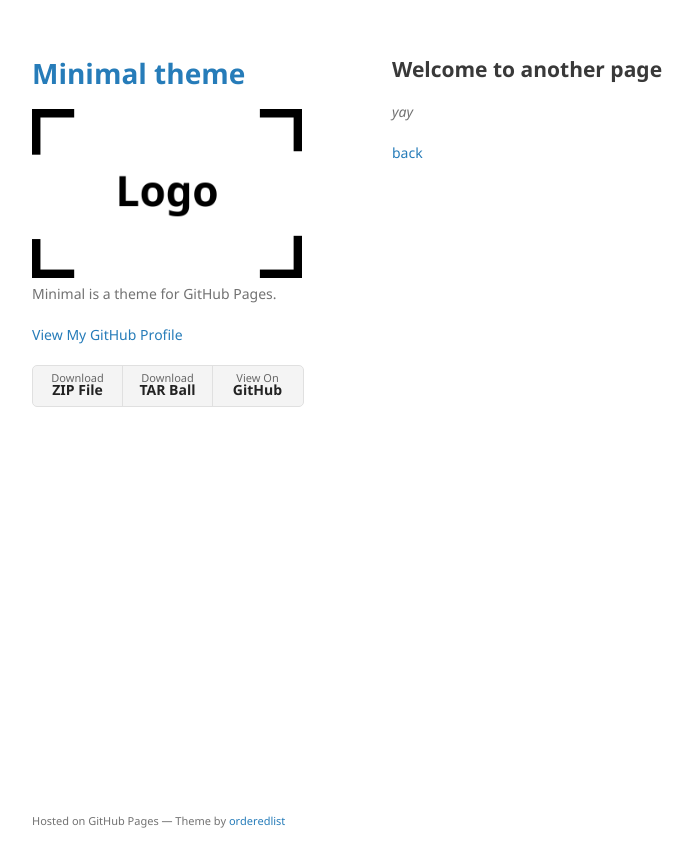
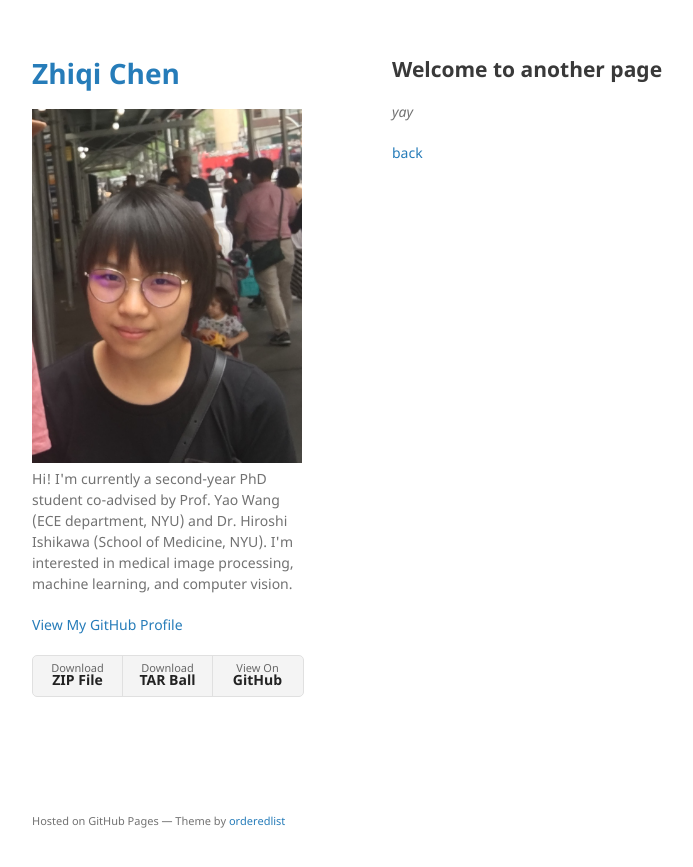
Before and after one commit to zhiqiiiiiii/zhiqiiiiiii.github.io, a Jekyll site: the page built from another-page.md, in a window 1280 px wide. Shown: the top 867 px of the page, without its empty margins (178-871 px from the left). Built offline with Jekyll 4.4.1, drawn with Linux system fonts in a browser that asks for light colours; our own code applies the rules of GitHub Pages for plain Markdown files.

Commit message:
change theme

```diff
--- a/_config.yml
+++ b/_config.yml
@@ -1,6 +1,8 @@
-title: Minimal theme
-logo: /assets/img/logo.png
-description: Minimal is a theme for GitHub Pages.
+title: Zhiqi Chen
+logo: /assets/img/headshot.JPG
+description: Hi! I'm currently a second-year PhD student co-advised by Prof. Yao Wang (ECE department, NYU)
+  and Dr. Hiroshi Ishikawa (School of Medicine, NYU).
+  I'm interested in medical image processing, machine learning, and computer vision.
 show_downloads: true
-google_analytics:
+#google_analytics:
 theme: jekyll-theme-minimal
```
Also changed, not shown: assets/img/headshot.JPG (added), 2 other files.
